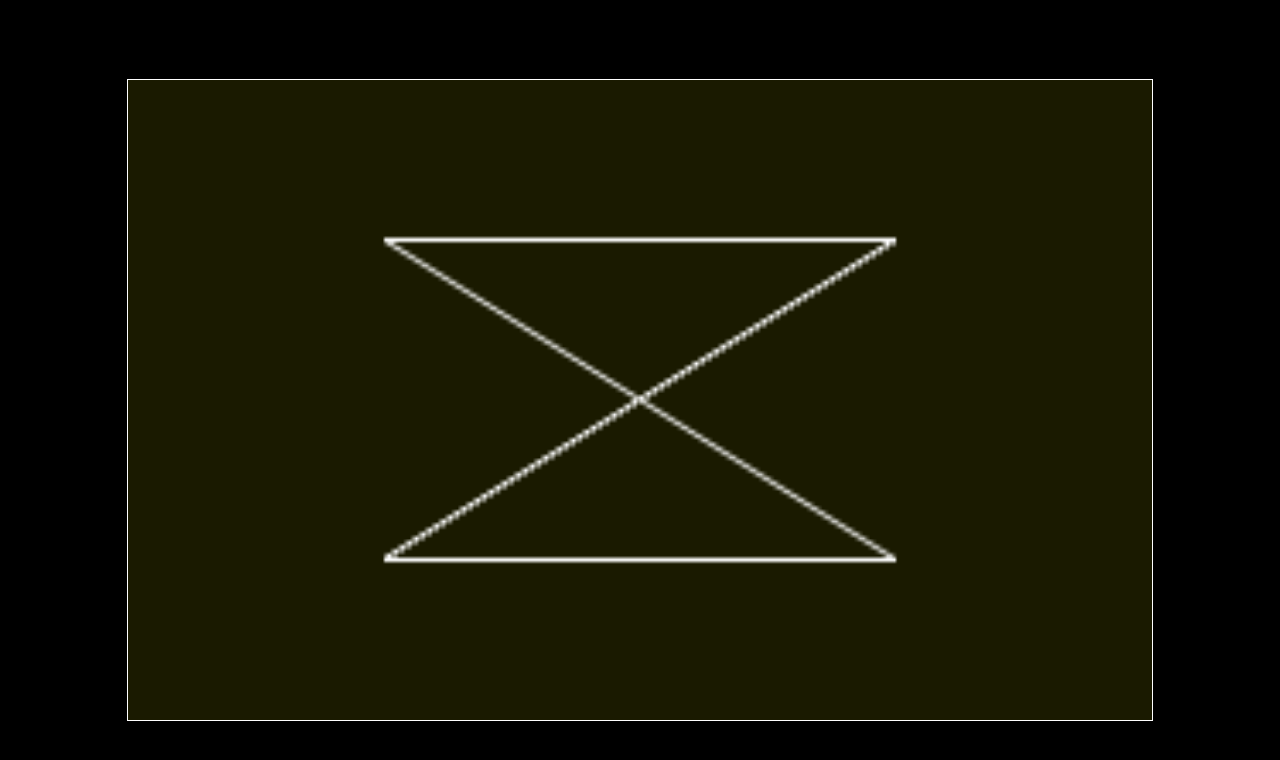
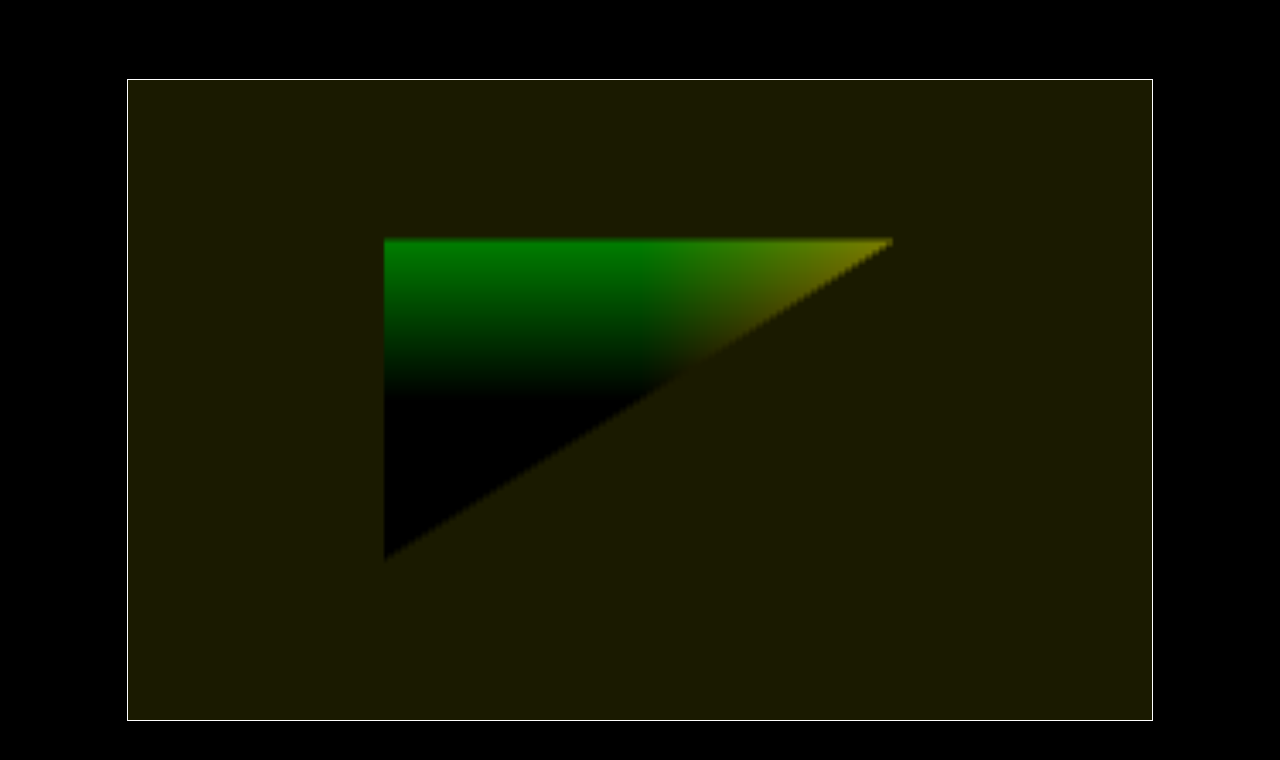
Before and after one commit to cg20241b/learning-webgl-fawwasaldy, a plain HTML site: page example.html in a window 1280 px wide. Drawn offline with Linux system fonts and the light colour scheme.

```diff
--- a/example.html
+++ b/example.html
@@ -41,15 +41,20 @@
         // Vertex shader program
         const vsSource = `
             attribute vec4 aVertexPosition;
+            varying vec2 posColor;
             void main(void) {
+                posColor = aVertexPosition.xy;
+                gl_PointSize = 5.0;
                 gl_Position = aVertexPosition;
             }
         `;
 
         // Fragment shader program
         const fsSource = `
+            precision mediump float;
+            varying vec2 posColor;
             void main(void) {
-                gl_FragColor = vec4(1.0, 1.0, 1.0, 1.0); // white color
+                gl_FragColor = vec4(posColor.x, posColor.y, 0.0, 1.0);
             }
         `;
 
@@ -141,7 +146,7 @@
             {
                 const offset = 0;
                 const vertexCount = 4;
-                gl.drawArrays(gl.LINE_LOOP, offset, vertexCount);
+                gl.drawArrays(gl.TRIANGLES, offset, vertexCount);
             }
         }
 
```
